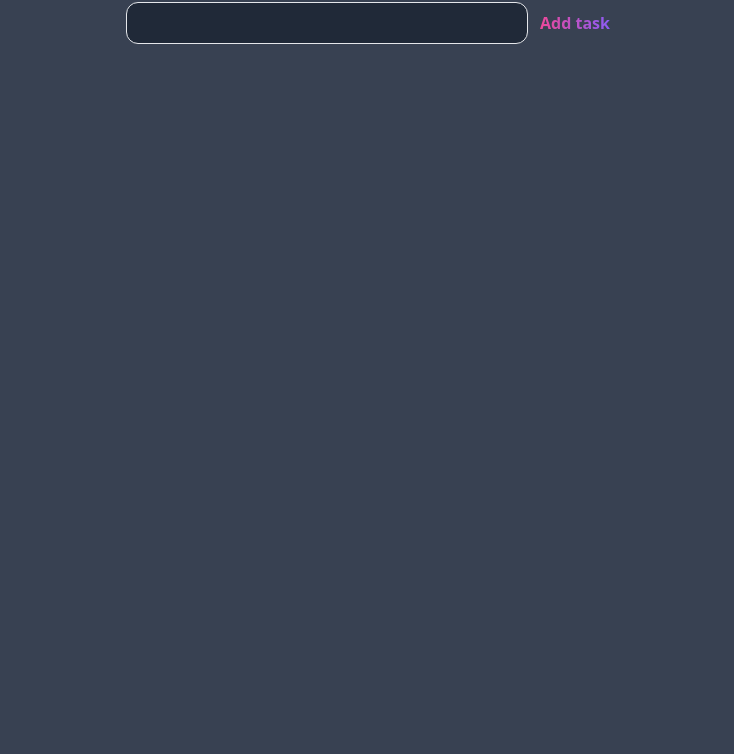
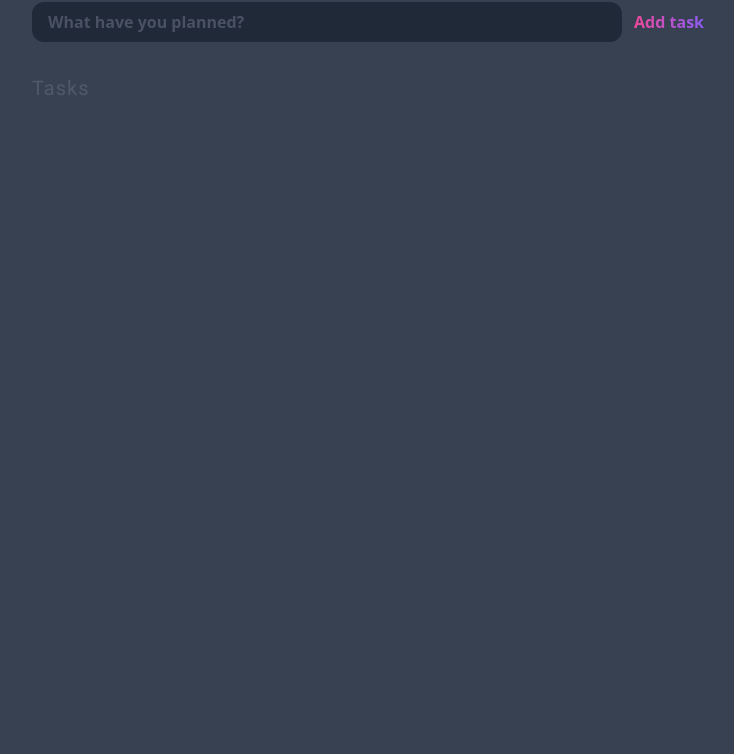
Before and after one commit to Danila506/TODO-List, a website built with webpack: page src/index.html in a window 1280 px wide. Shown: the part 46-800 px from the top of the page, without its empty margins (272-1006 px from the left). Built offline with nearby package versions, Linux system fonts and the light colour scheme.

Commit message:
Изменение пути до фавикона. Верстка main секции

```diff
--- a/src/index.html
+++ b/src/index.html
@@ -4,7 +4,7 @@
         <meta charset="UTF-8" />
         <meta name="viewport" content="width=device-width, initial-scale=1.0" />
         <title>TODO</title>
-        <link type="image/x-icon" href="./img/favicon.png" rel="icon" />
+        <link type="image/x-icon" href="./favicon.png" rel="icon" />
         <link rel="stylesheet" href="output.css" />
 
         <link rel="preconnect" href="https://fonts.googleapis.com" />
@@ -15,15 +15,16 @@
         />
     </head>
     <body
-        class="h-full overflow-hidden bg-[#384152] flex items-center flex-col"
+        class="h-full min-h-full overflow-hidden bg-[#384152] flex items-center flex-col px-4"
     >
-        <header class="">
+        <header class="max-w-2xl w-full mx-auto my-0 mb-8">
             <h1 class="text-3xl tracking-wider text-[#4f5969] font-main mb-3">
                 Task List 2025
             </h1>
-            <form class="flex justify-center">
+            <form id="newTaskForm" class="flex justify-center">
                 <input
-                    class="max-w-96 w-full pl-4 pr-96 py-2 border rounded-xl text-white bg-[#202938] placeholder:text-[#4a5163] focus:outline-none"
+                    id="newTaskInput"
+                    class="text-gradient pl-4 flex-1 py-2 rounded-xl text-white bg-[#202938] placeholder:text-[#4a5163] placeholder:font-bold focus:outline-none"
                     type="text"
                     name="new-task-input"
                     placeholder="What have you planned?"
@@ -35,7 +36,16 @@
                 />
             </form>
         </header>
-        <main class="mt-12"></main>
+        <main class="max-w-2xl w-full mx-auto my-0 flex-1">
+            <section>
+                <h2
+                    class="text-xl tracking-wider text-[#4f5969] font-main mb-4"
+                >
+                    Tasks
+                </h2>
+                <div class="flex flex-col justify-between" id="tasks"></div>
+            </section>
+        </main>
         <script src="bundle.js"></script>
     </body>
 </html>
```
Also changed, not shown: src/output.css.
